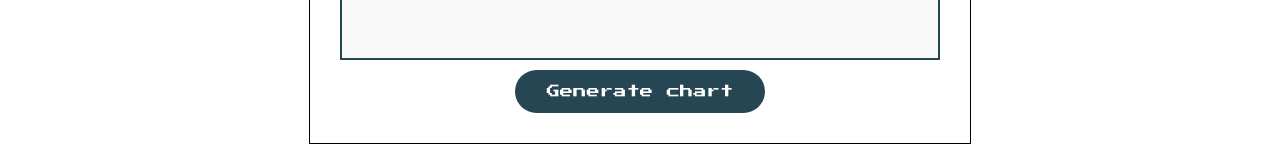
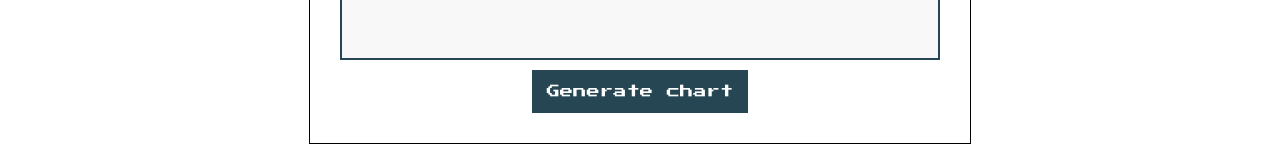
Before and after one commit to MiuMiuMiuMiuMiu/stitch-chart, a Vue app: page / in a window 1280 px wide. Shown: the part 360-523 px from the top of the page. Built offline with nearby package versions, Linux system fonts and the light colour scheme.

Commit message:
Change GenerateButton.vue style

```diff
--- a/src/components/GenerateButton.vue
+++ b/src/components/GenerateButton.vue
@@ -123,11 +123,10 @@ button {
   background-color: #264653;
   border: none;
   color: white;
-  padding: 15px 32px;
+  padding: 15px;
   text-align: center;
   text-decoration: none;
   display: inline-block;
-  border-radius: 25px;
   cursor: pointer;
 }
 
```
